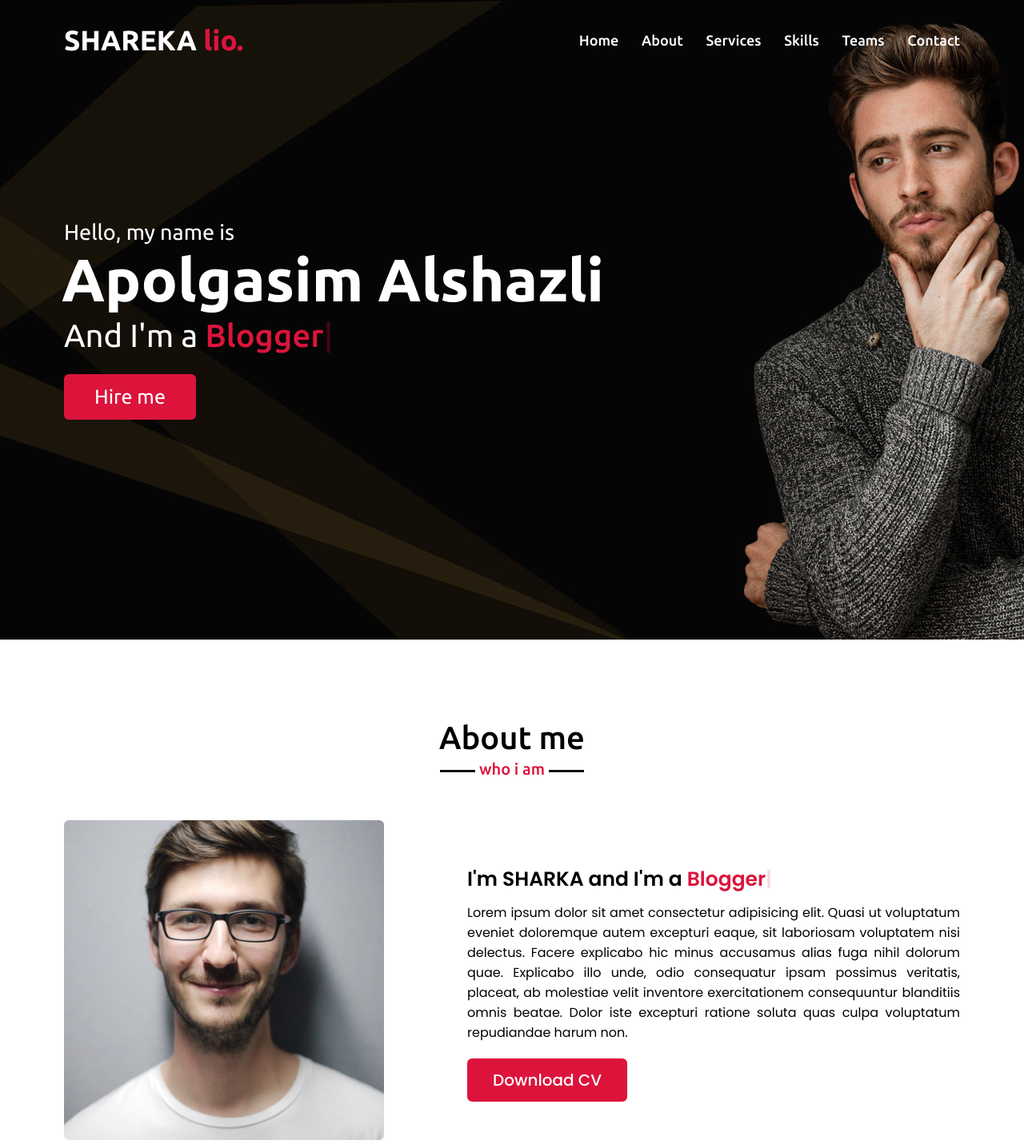
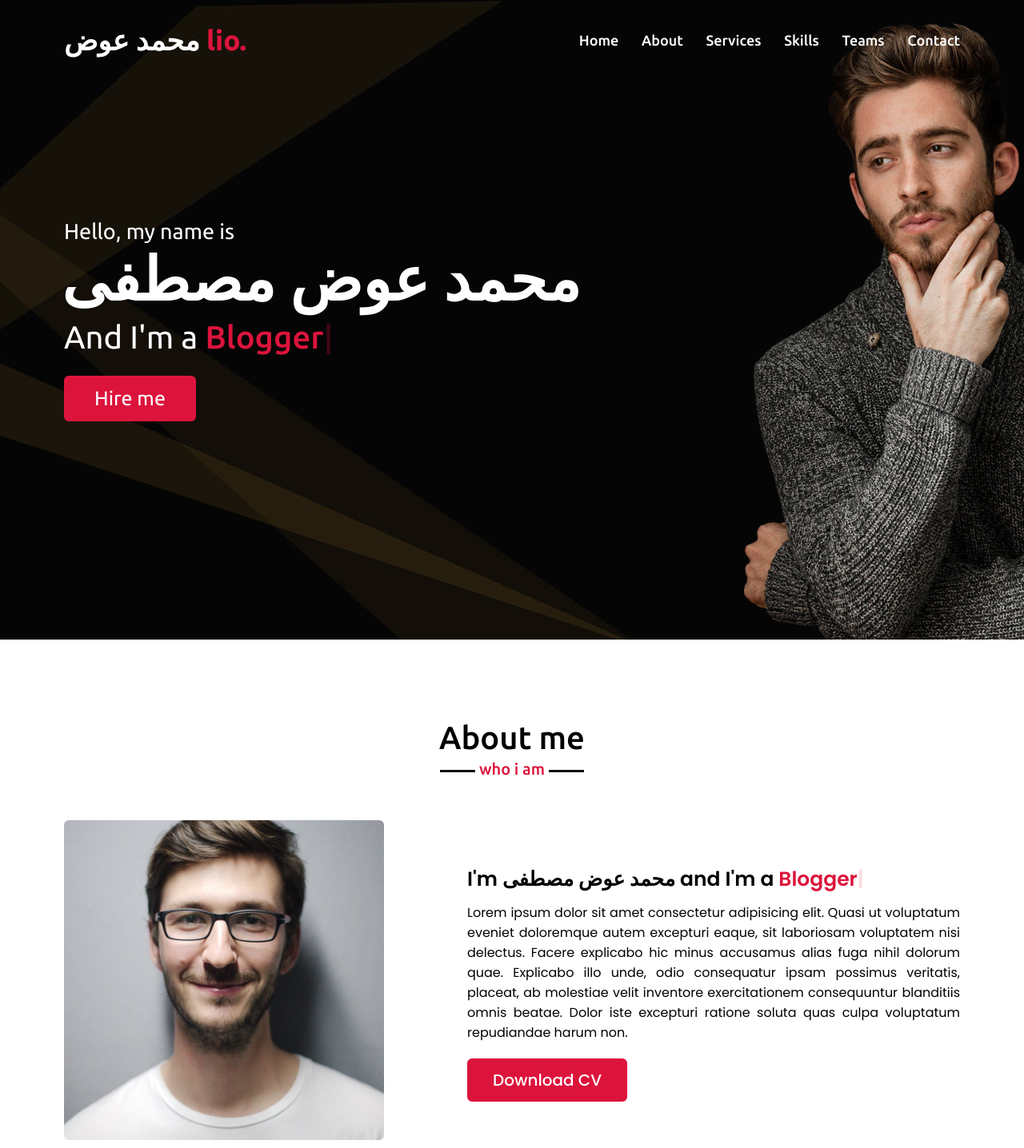
Before and after one commit to ALSHAZLI/alshazli, a plain HTML site: page index.html in a window 1280 px wide. Shown: the top 1436 px of the page at 80% size. Drawn offline with nearby package versions, Linux system fonts and the light colour scheme.

Commit message:
Update index.html

```diff
--- a/index.html
+++ b/index.html
@@ -20,7 +20,7 @@
     </div>
     <nav class="navbar">
         <div class="max-width">
-            <div class="logo"><a href="#">SHAREKA <span>lio.</span></a></div>
+            <div class="logo"><a href="#">محمد عوض <span>lio.</span></a></div>
             <ul class="menu">
                 <li><a href="#home" class="menu-btn">Home</a></li>
                 <li><a href="#about" class="menu-btn">About</a></li>
@@ -40,7 +40,7 @@
         <div class="max-width">
             <div class="home-content">
                 <div class="text-1">Hello, my name is</div>
-                <div class="text-2">Apolgasim Alshazli</div>
+                <div class="text-2">محمد عوض مصطفى</div>
                 <div class="text-3">And I'm a <span class="typing"></span></div>
                 <a href="#">Hire me</a>
             </div>
@@ -56,7 +56,7 @@
                     <img src="images/profile-1.jpeg" alt="">
                 </div>
                 <div class="column right">
-                    <div class="text">I'm SHARKA and I'm a <span class="typing-2"></span></div>
+                    <div class="text">I'm محمد عوض مصطفى and I'm a <span class="typing-2"></span></div>
                     <p>Lorem ipsum dolor sit amet consectetur adipisicing elit. Quasi ut voluptatum eveniet doloremque autem excepturi eaque, sit laboriosam voluptatem nisi delectus. Facere explicabo hic minus accusamus alias fuga nihil dolorum quae. Explicabo illo unde, odio consequatur ipsam possimus veritatis, placeat, ab molestiae velit inventore exercitationem consequuntur blanditiis omnis beatae. Dolor iste excepturi ratione soluta quas culpa voluptatum repudiandae harum non.</p>
                     <a href="#">Download CV</a>
                 </div>
@@ -203,7 +203,7 @@
                             <i class="fas fa-user"></i>
                             <div class="info">
                                 <div class="head">Name</div>
-                                <div class="sub-title">Legind shareka</div>
+                                <div class="sub-title">الاسطورة محمد عوض </div>
                             </div>
                         </div>
                         <div class="row">
@@ -250,7 +250,7 @@
 
     <!-- footer section start -->
     <footer>
-        <span>Created By <a href="https://www.codingnepalweb.com">SHAREKA</a> | <span class="far fa-copyright"></span> 2021 All rights reserved.</span>
+        <span>Created By <a href="https://www.codingnepalweb.com">محمد عوض مصطفى</a> | <span class="far fa-copyright"></span> 2021 All rights reserved.</span>
     </footer>
 
     <script src="script.js"></script>
```
